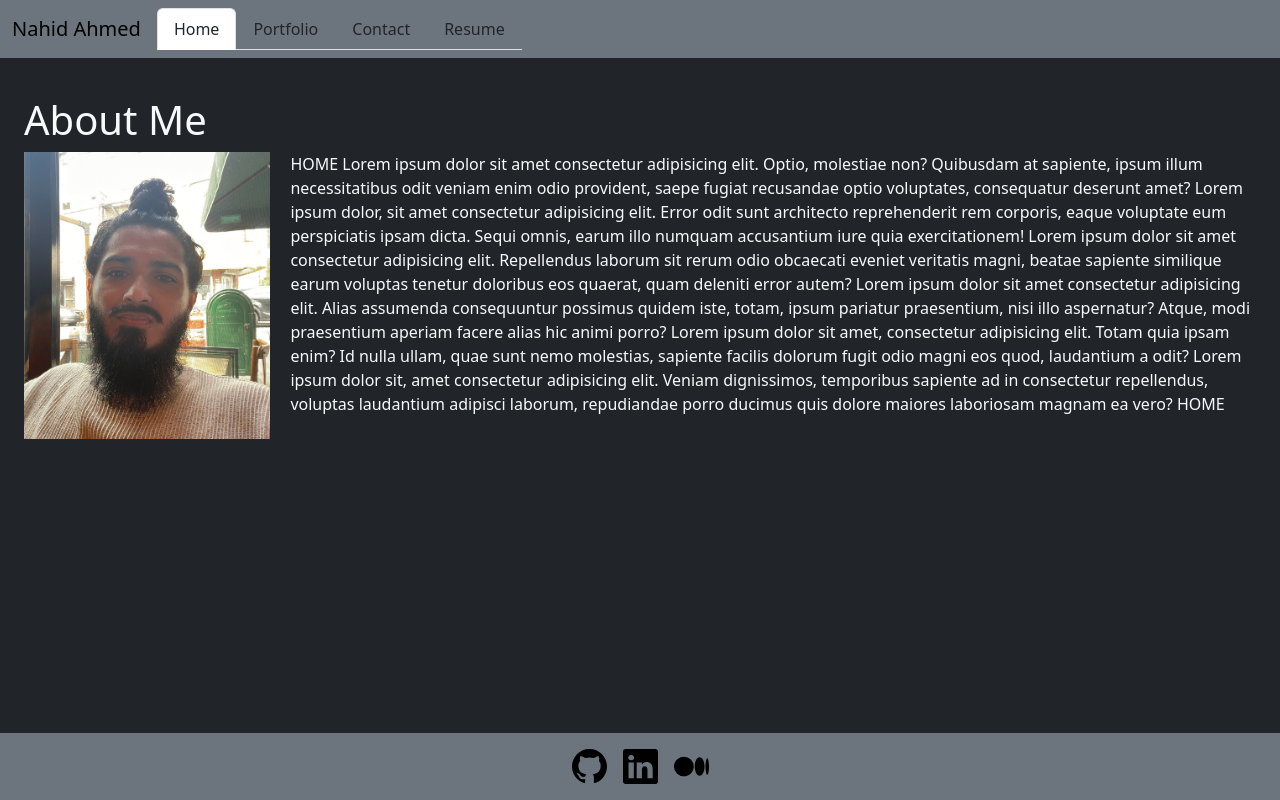
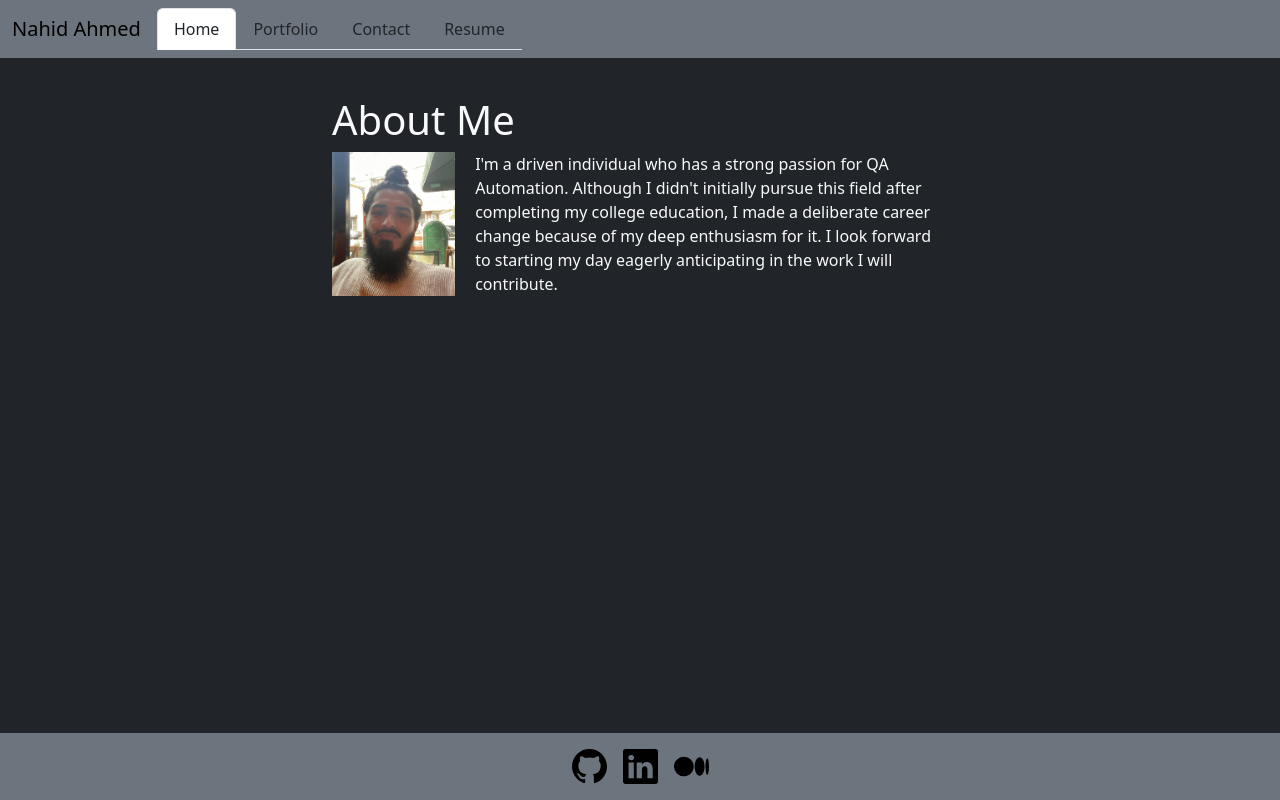
Before and after one commit to nahidahmed92/Nahid-Ahmed-s-Portfolio, a React (Vite) app: page / in a window 1280 px wide. Built offline with nearby package versions, Linux system fonts and the light colour scheme.

Commit message:
set width of about me content and set actual data

```diff
--- a/src/components/pages/About.jsx
+++ b/src/components/pages/About.jsx
@@ -3,7 +3,7 @@ import myPhoto from '../../../assets/my-photo.png';
 export default function About() {
   return (
     <div
-      className="tab-pane fade show active"
+      className="tab-pane fade show active w-50"
       id="home-tab-pane"
       role="tabpanel"
       aria-labelledby="home-tab"
@@ -19,23 +19,11 @@ export default function About() {
           marginRight: '20px',
         }}
       />
-      <p>
-        HOME Lorem ipsum dolor sit amet consectetur adipisicing elit. Optio, molestiae non?
-        Quibusdam at sapiente, ipsum illum necessitatibus odit veniam enim odio provident, saepe
-        fugiat recusandae optio voluptates, consequatur deserunt amet? Lorem ipsum dolor, sit amet
-        consectetur adipisicing elit. Error odit sunt architecto reprehenderit rem corporis, eaque
-        voluptate eum perspiciatis ipsam dicta. Sequi omnis, earum illo numquam accusantium iure
-        quia exercitationem! Lorem ipsum dolor sit amet consectetur adipisicing elit. Repellendus
-        laborum sit rerum odio obcaecati eveniet veritatis magni, beatae sapiente similique earum
-        voluptas tenetur doloribus eos quaerat, quam deleniti error autem? Lorem ipsum dolor sit
-        amet consectetur adipisicing elit. Alias assumenda consequuntur possimus quidem iste, totam,
-        ipsum pariatur praesentium, nisi illo aspernatur? Atque, modi praesentium aperiam facere
-        alias hic animi porro? Lorem ipsum dolor sit amet, consectetur adipisicing elit. Totam quia
-        ipsam enim? Id nulla ullam, quae sunt nemo molestias, sapiente facilis dolorum fugit odio
-        magni eos quod, laudantium a odit? Lorem ipsum dolor sit, amet consectetur adipisicing elit.
-        Veniam dignissimos, temporibus sapiente ad in consectetur repellendus, voluptas laudantium
-        adipisci laborum, repudiandae porro ducimus quis dolore maiores laboriosam magnam ea vero?
-        HOME
+      <p className="text-align-justify">
+        I'm a driven individual who has a strong passion for QA Automation. Although I didn't
+        initially pursue this field after completing my college education, I made a deliberate
+        career change because of my deep enthusiasm for it. I look forward to starting my day
+        eagerly anticipating in the work I will contribute.
       </p>
     </div>
   );
```
